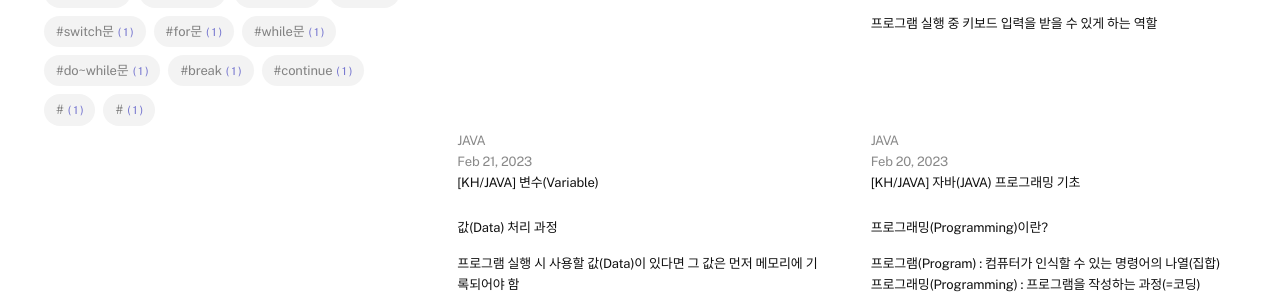
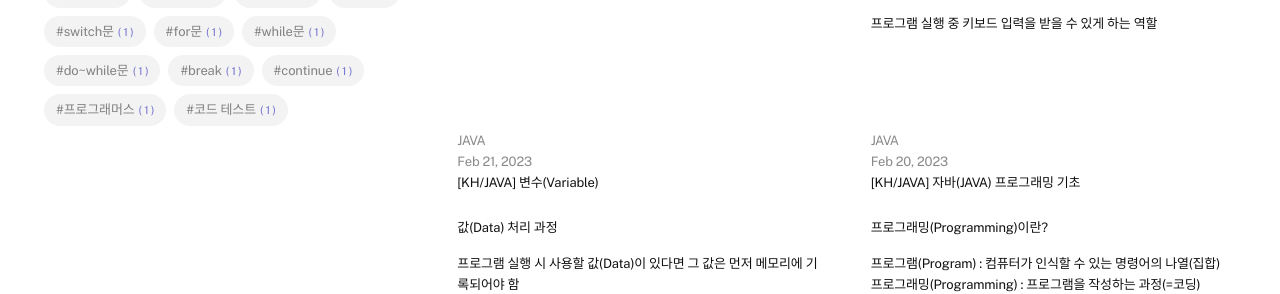
Before and after one commit to soheetech/soheetech.github.io, a Jekyll site: the page built from blog.md, in a window 1280 px wide and 1225 px high. Shown: the part 574-868 px from the top of the window. Built offline with Jekyll 4.4.1, drawn with Linux system fonts in a browser that asks for light colours.

Commit message:
Update format.yml

```diff
--- a/_data/format.yml
+++ b/_data/format.yml
@@ -21,3 +21,5 @@ while: "while문"
 do~while: "do~while문"
 break: "break"
 continue: "continue"
+programmers: "프로그래머스"
+codetest: "코드 테스트"
```
